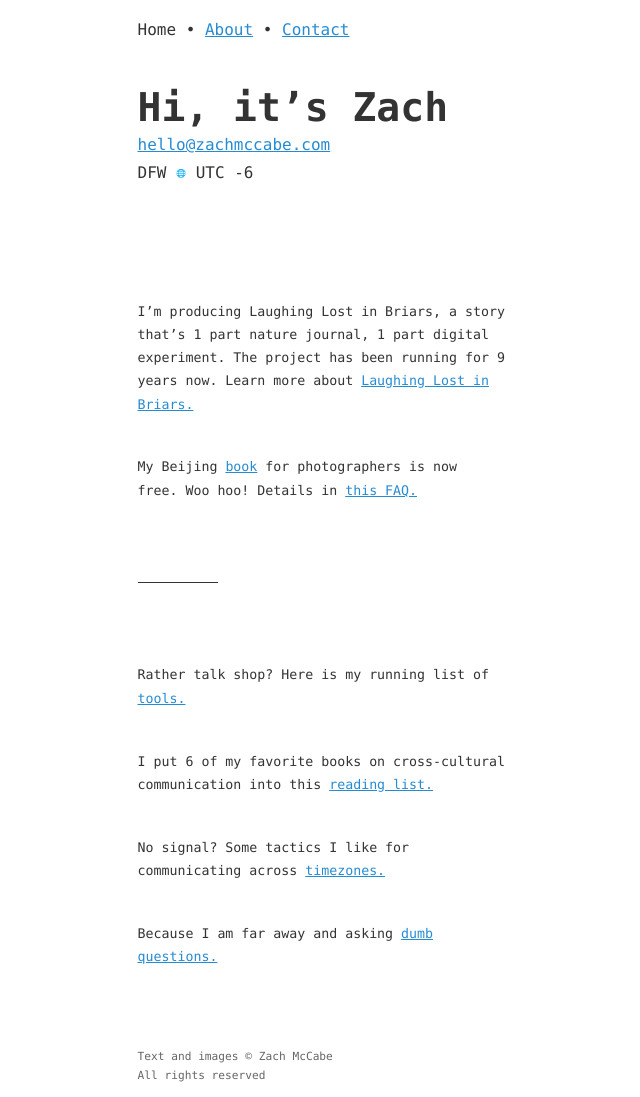
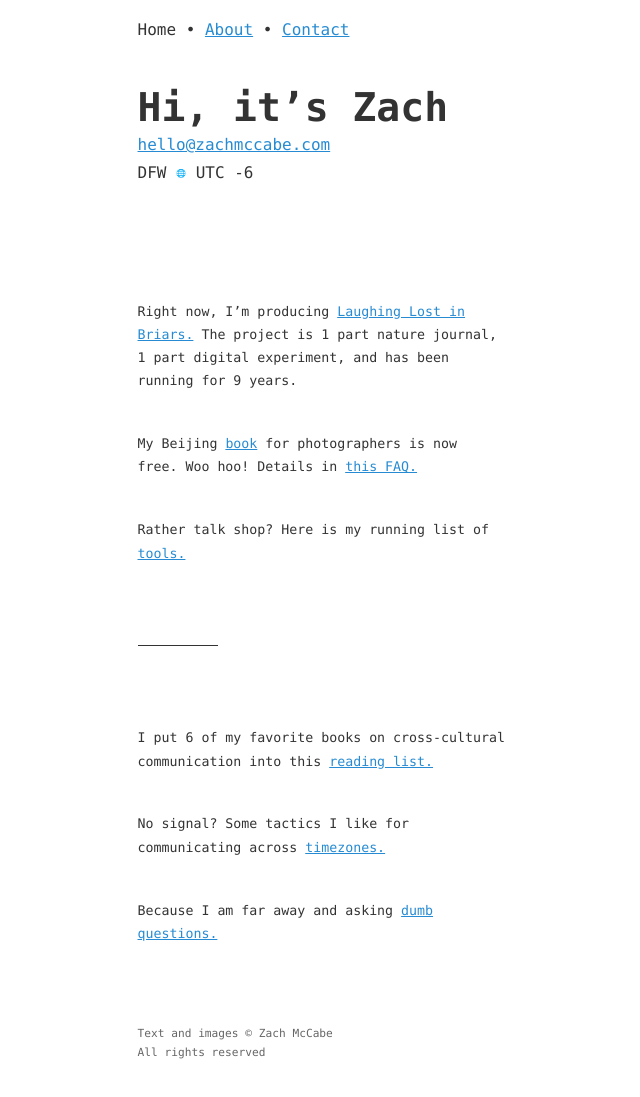
Before and after one commit to zachmccabe/zachmccabe.github.io, a Jekyll site: the page built from index.md, in a window 1280 px wide. Shown: the whole page, without its empty margins (197-837 px from the left). Built offline with Jekyll 4.4.1, drawn with Linux system fonts in a browser that asks for light colours; after the commit the page ends 1074 px from its top, so only the background shows below that.

Commit message:
Update index.md
Copy tweaks

```diff
--- a/index.md
+++ b/index.md
@@ -14,13 +14,13 @@ Before changing page title "Hi, it’s Zach", change the if statement in kaolian
 
 <div class="scan" markdown="1">
 
-I'm producing Laughing Lost in Briars, a story that's 1 part nature journal, 1 part digital experiment. The project has been running for 9 years now. Learn more about [Laughing Lost in Briars.]
+Right now, I’m producing [Laughing Lost in Briars.] The project is 1 part nature journal, 1 part digital experiment, and has been running for 9 years.
 
 My Beijing [book] for photographers is now free. Woo hoo! Details in [this FAQ.]
 
+<p id="talk-shop">Rather talk shop? Here is my running list of <a href="https://www.zachmccabe.com/tools">tools.</a></p>
+
 ---
-
-<p id="talk-shop">Rather talk shop? Here is my running list of <a href="https://www.zachmccabe.com/tools">tools.</a></p>
 
 I put 6 of my favorite books on cross-cultural communication into this [reading list.]
 
```
Also changed, not shown: other parts of index.md (+1 -1 lines).
